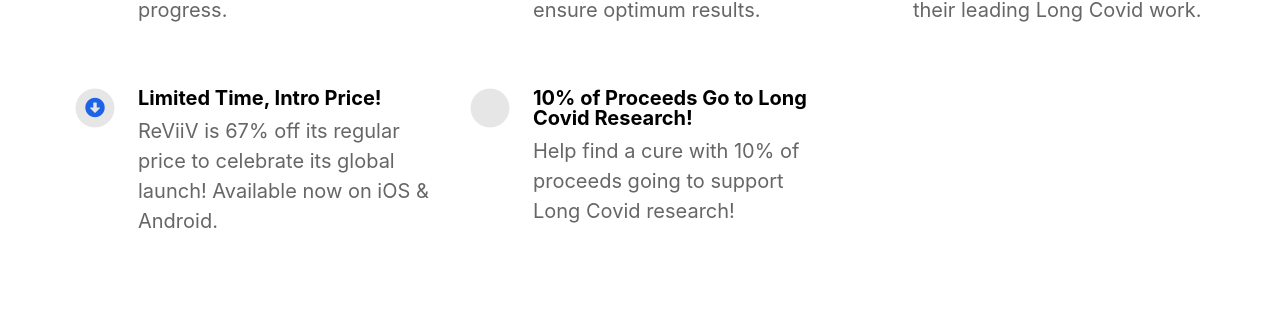
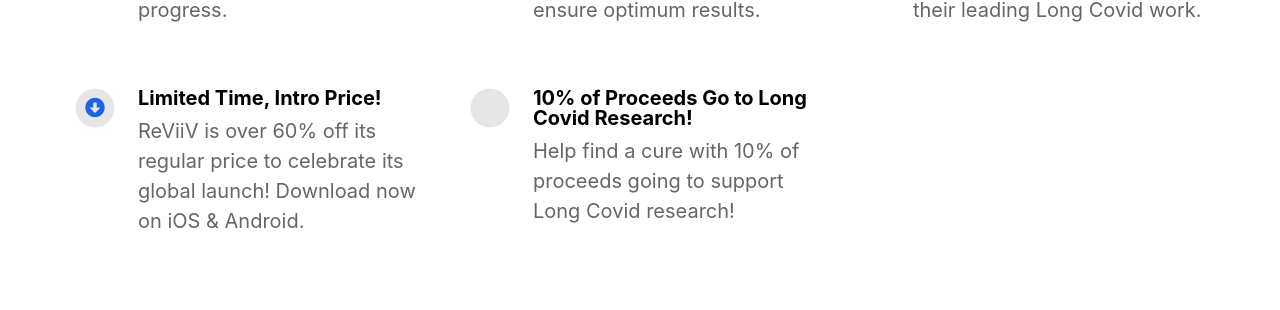
Before and after one commit to marcvanh/reviiv.me, a Jekyll site: the page built from index.html, in a window 1280 px wide. Shown: the part 1458-1768 px from the top of the page. Built offline with Jekyll 4.4.1, drawn with Linux system fonts in a browser that asks for light colours; nearby versions of some CDN libraries.

Commit message:
Update _config.yml

```diff
--- a/_config.yml
+++ b/_config.yml
@@ -60,7 +60,7 @@ features                                  :
     fontawesome_icon_name                 : microscope
 
   - title                                 : Limited Time, Intro Price!
-    description                           : ReViiV is 67% off its regular price to celebrate its global launch!  Available now on iOS & Android.
+    description                           : ReViiV is over 60% off its regular price to celebrate its global launch!  Download now on iOS & Android.
     fontawesome_icon_name                 : arrow-alt-circle-down
 
   - title                                 : 10% of Proceeds Go to Long Covid Research!
```
